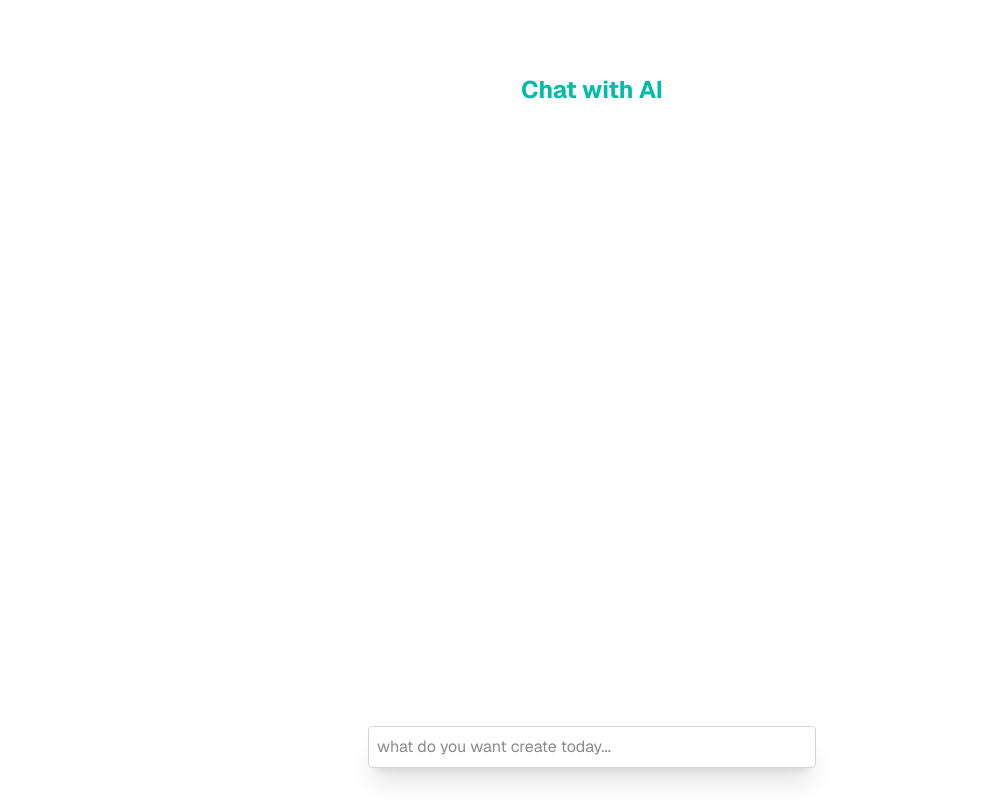
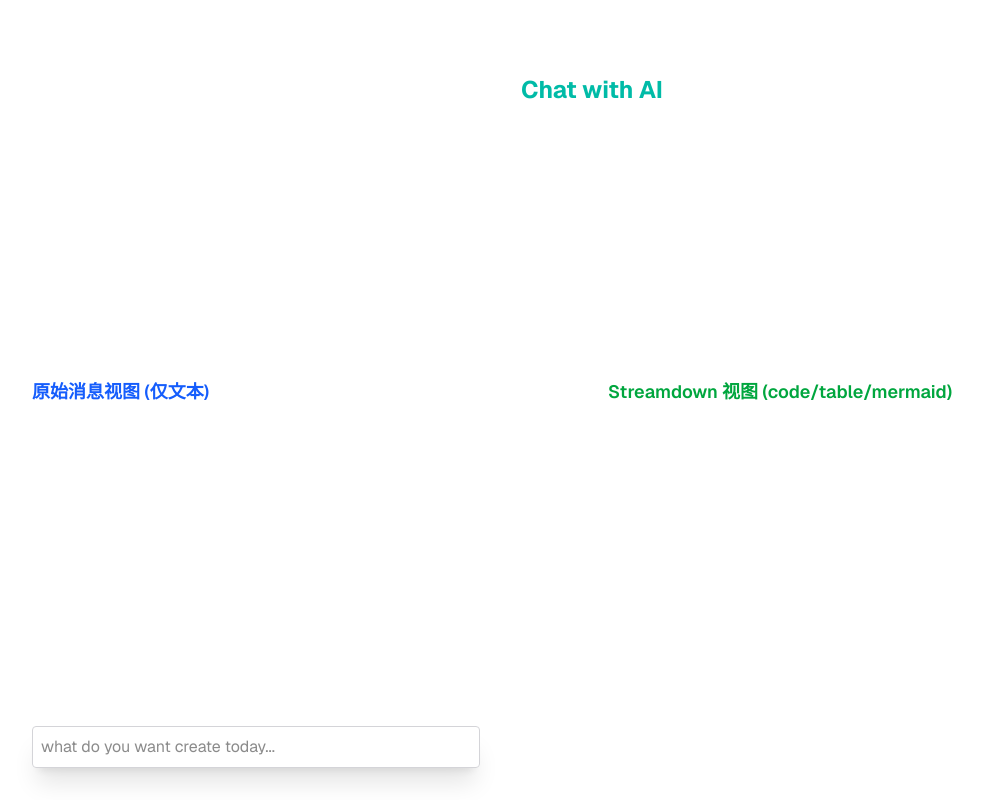
Before and after one commit to uptonking/aisdk-langgraph-stream, a Next.js app: page /chat in a window 1280 px wide. Shown: the whole page, without its empty margins (48-1031 px from the left). Built offline with nearby package versions, Linux system fonts and the light colour scheme.

Commit message:
feat: split chat view

```diff
--- a/src/app/chat/page.tsx
+++ b/src/app/chat/page.tsx
@@ -29,8 +29,14 @@ export default function ChatWithAi() {
           </li>
         </ol> */}
 
-        <div className='flex flex-col w-full max-w-md py-24 mx-auto stretch'>
-          <div className='markdown-content'>
+        <div className='flex flex-col w-full max-w-6xl py-24 mx-auto stretch'>
+          {/* 水平布局容器，用于并排显示两个聊天视图 */}
+          <div className='flex gap-8 w-full'>
+            {/* 左侧：原始消息视图 */}
+            <div className='flex-1 markdown-content'>
+              <h3 className='text-lg font-semibold mb-4 text-blue-600'>
+                原始消息视图 (仅文本)
+              </h3>
               {messages.map((message) => (
                 <div key={message.id} className='whitespace-pre-wrap'>
                   <div className='font-bold mt-3'>
@@ -61,7 +67,13 @@ export default function ChatWithAi() {
                   })}
                 </div>
               ))}
+            </div>
 
+            {/* 右侧：Streamdown 视图 */}
+            <div className='flex-1 markdown-content'>
+              <h3 className='text-lg font-semibold mb-4 text-green-600'>
+                Streamdown 视图 (code/table/mermaid)
+              </h3>
               {messages.map((message) => (
                 <div key={message.id}>
                   {message.parts
@@ -77,6 +89,7 @@ export default function ChatWithAi() {
                     ))}
                 </div>
               ))}
+            </div>
           </div>
 
           <form
```
Lines whose indentation alone changed are shown as unchanged.
